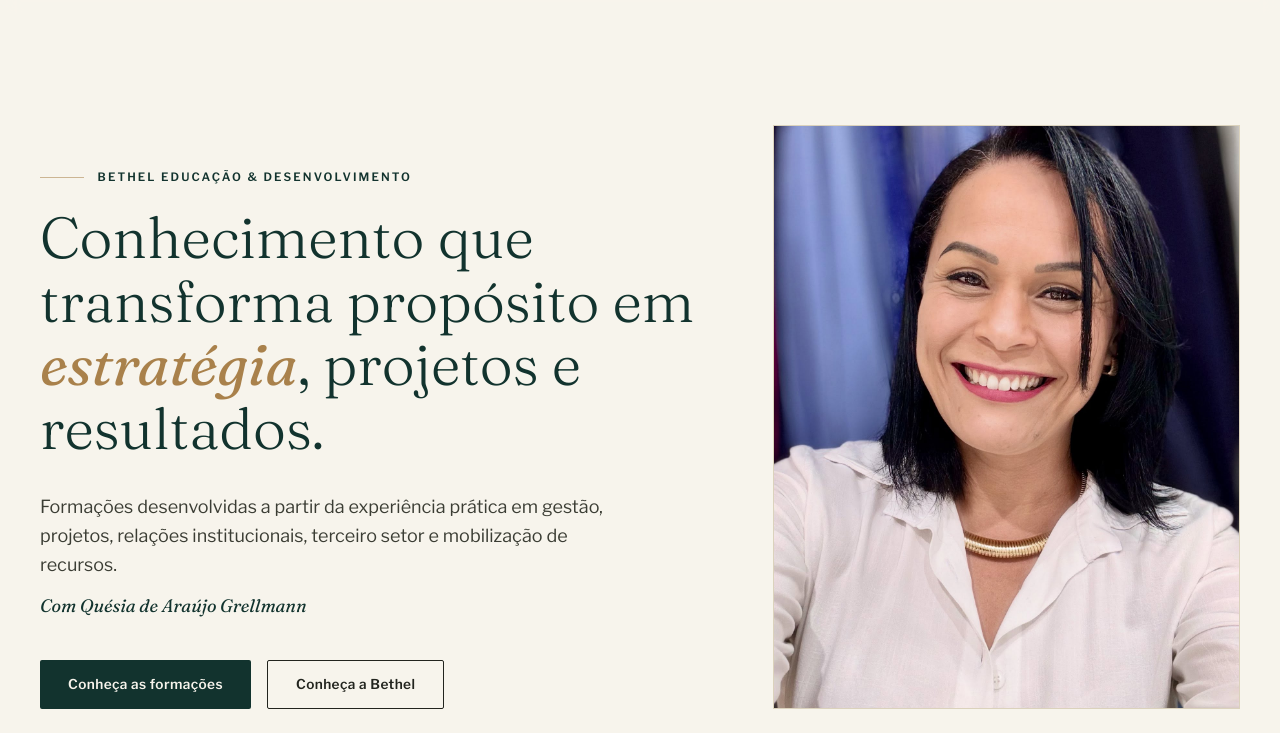
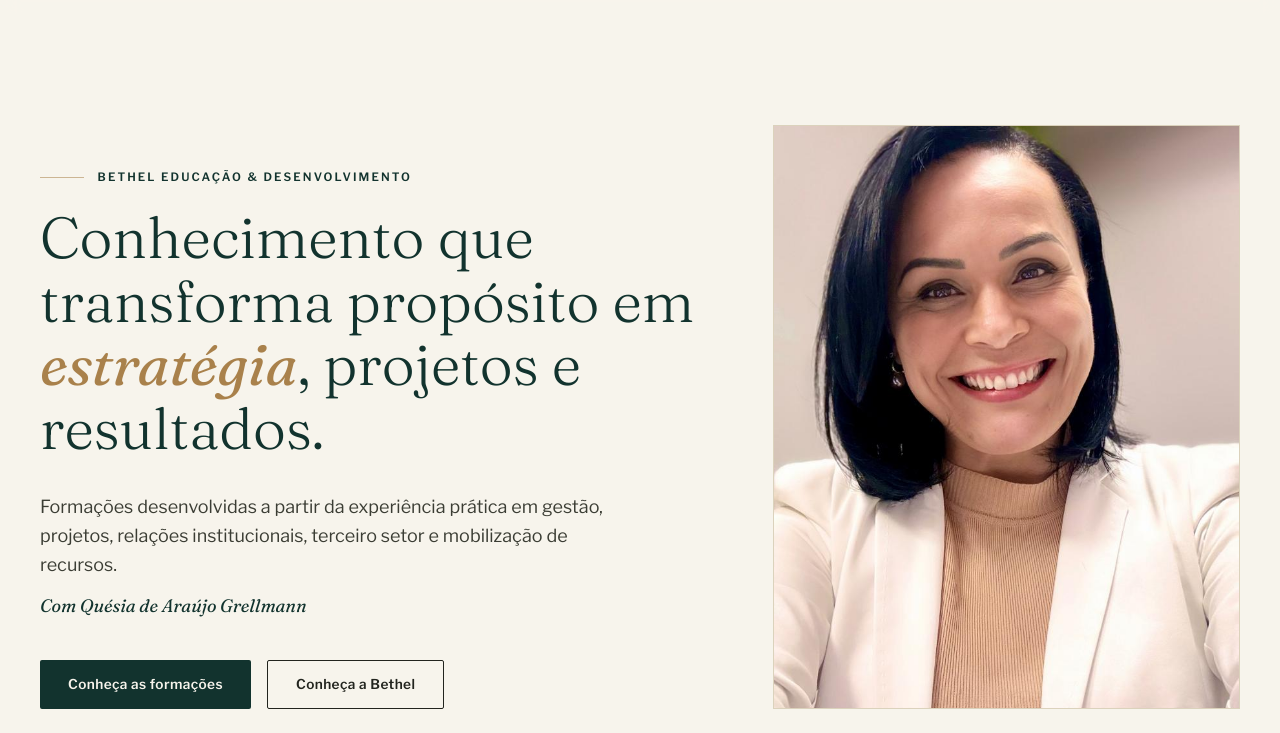
Before and after one commit to byenzinnn/projeto-bethel, a plain HTML site: page index.html in a window 1280 px wide. Shown: the part 67-800 px from the top of the page. Drawn offline with nearby package versions, Linux system fonts and the light colour scheme.

Commit message:
atualizacao main foto

```diff
--- a/index.html
+++ b/index.html
@@ -301,7 +301,7 @@
 
     <div class="lg:col-span-5">
       <div class="photo-frame aspect-[4/5] overflow-hidden">
-        <img src="imgquesia.jpg" alt="Quésia de Araújo Grellmann" class="w-full h-full object-cover">
+        <img src="main-foto.jpeg" alt="Quésia de Araújo Grellmann" class="w-full h-full object-cover">
       </div>
     </div>
   </div>
```
Also changed, not shown: main-foto.jpeg (added).
